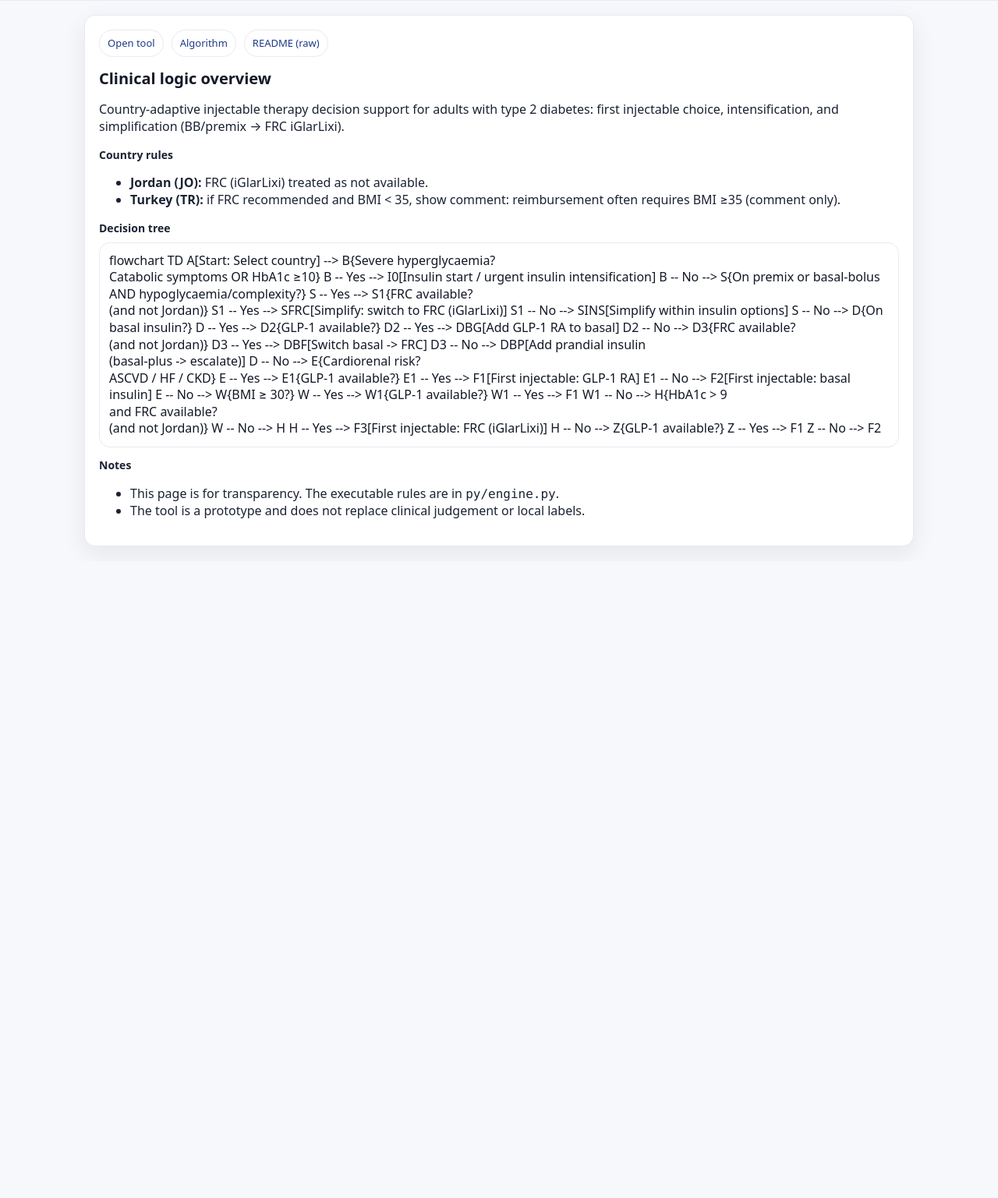
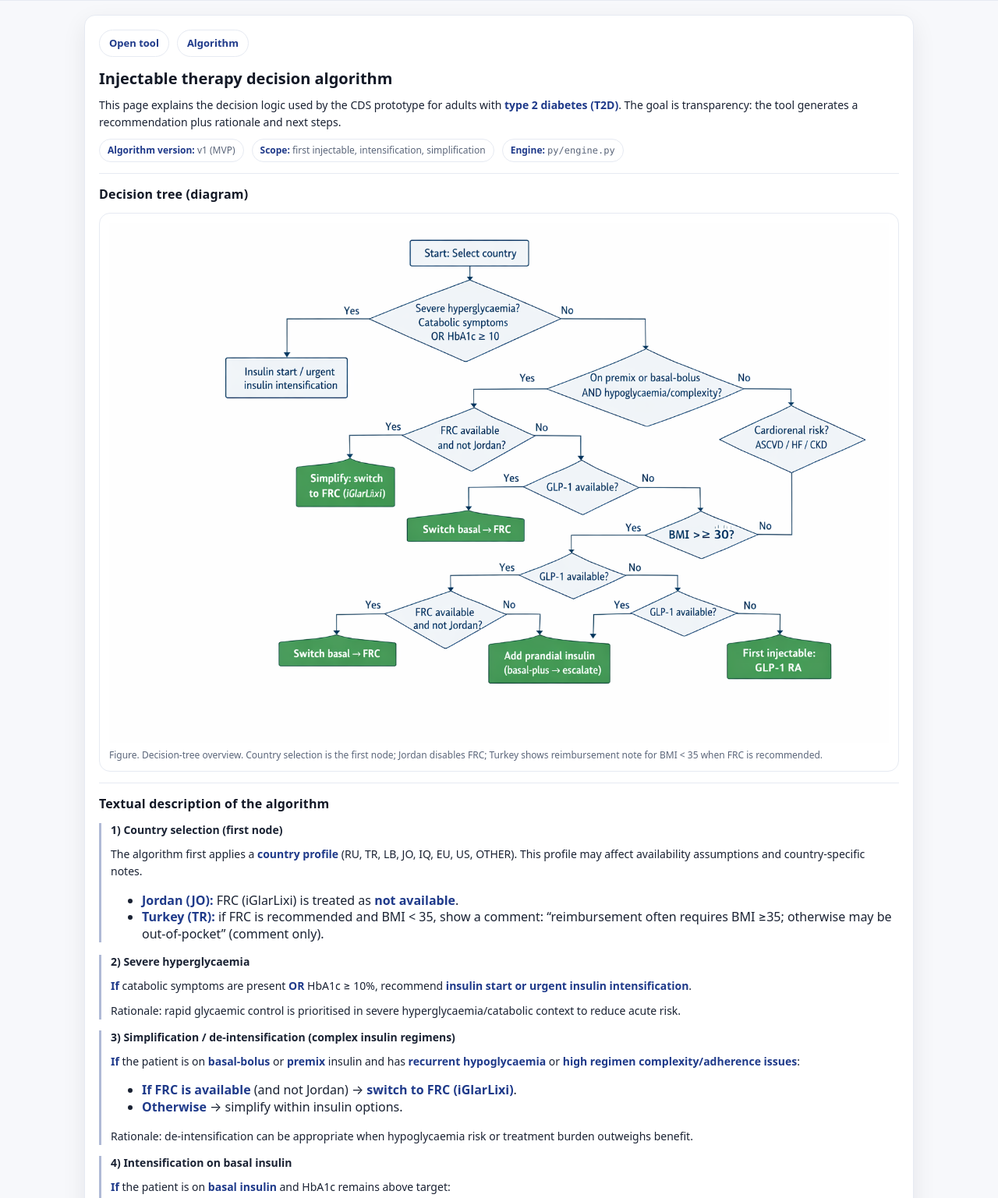
Before and after one commit to Sci-Pie/T2DM-DSS, a plain HTML site: page algorithm.html in a window 1280 px wide. Shown: the part 80-1617 px from the top of the page at 78% size. Before the commit the page ends 800 px from the top, so only its background shows below. Drawn offline with Linux system fonts and the light colour scheme.

Commit message:
Update algorithm.html

```diff
--- a/algorithm.html
+++ b/algorithm.html
@@ -7,13 +7,30 @@
   <link rel="icon" href="data:,">
   <link rel="stylesheet" href="styles.css" />
   <style>
-    .doc h1{margin:0 0 10px 0;font-size:20px}
-    .doc p,.doc li{color:#1a2233}
-    .doc code{font-family: ui-monospace, SFMono-Regular, Menlo, Monaco, Consolas, "Liberation Mono","Courier New", monospace;}
-    .doc .nav{display:flex;gap:10px;margin-bottom:14px;flex-wrap:wrap}
-    .doc .nav a{font-size:13px;color:#1f3a8a;text-decoration:none;border:1px solid #e6eaf2;background:#fff;padding:8px 10px;border-radius:999px}
-    .doc .nav a:hover{filter:brightness(0.98)}
-    .mermaid{background:#fff;border:1px solid #e6eaf2;border-radius:14px;padding:12px;overflow:auto}
+    .doc h1 { margin: 0 0 10px 0; font-size: 20px; }
+    .doc p, .doc li { color: #1a2233; }
+    .doc code { font-family: ui-monospace, SFMono-Regular, Menlo, Monaco, Consolas, "Liberation Mono","Courier New", monospace; }
+
+    .nav { display:flex; gap:10px; margin-bottom:14px; flex-wrap:wrap; }
+    .nav a {
+      font-size:13px; color: var(--accent); text-decoration:none;
+      border:1px solid var(--line); background:#fff; padding:8px 12px;
+      border-radius:999px; font-weight:600;
+    }
+    .nav a:hover { filter: brightness(0.98); }
+
+    .figure { border:1px solid var(--line); border-radius: var(--radius); background:#fff; padding:12px; overflow:auto; }
+    .figure img { width:100%; height:auto; display:block; }
+    .caption { margin-top:8px; font-size:12px; color: var(--muted); }
+
+    .doc h2 { margin-top: 16px; font-size: 16px; }
+    .doc h3 { margin-top: 14px; }
+    .doc p { font-size:14px; line-height:1.55; margin: 10px 0; }
+    .doc strong { color: var(--accent); }
+
+    .node { border-left: 3px solid rgba(31,58,138,.35); padding-left: 12px; margin: 12px 0; }
+    .version { display:flex; gap:10px; flex-wrap:wrap; margin-top: 8px; color: var(--muted); font-size: 12px; }
+    .pill { border:1px solid var(--line); background:#fff; border-radius:999px; padding:6px 10px; }
   </style>
 </head>
 
@@ -33,68 +50,125 @@
       <div class="nav">
         <a href="./index.html">Open tool</a>
         <a href="./algorithm.html">Algorithm</a>
-        <a href="./README.md">README (raw)</a>
       </div>
 
-      <h1>Clinical logic overview</h1>
+      <h1>Injectable therapy decision algorithm</h1>
+
       <p>
-        Country-adaptive injectable therapy decision support for adults with type 2 diabetes:
-        first injectable choice, intensification, and simplification (BB/premix → FRC iGlarLixi).
+        This page explains the decision logic used by the CDS prototype for adults with
+        <strong>type 2 diabetes (T2D)</strong>. The goal is transparency: the tool generates a recommendation
+        plus rationale and next steps.
       </p>
 
-      <h3>Country rules</h3>
-      <ul>
-        <li><b>Jordan (JO):</b> FRC (iGlarLixi) treated as not available.</li>
-        <li><b>Turkey (TR):</b> if FRC recommended and BMI &lt; 35, show comment: reimbursement often requires BMI ≥35 (comment only).</li>
-      </ul>
-
-      <h3>Decision tree</h3>
-
-      <div class="mermaid">
-flowchart TD
-  A[Start: Select country] --> B{Severe hyperglycaemia?<br/>Catabolic symptoms OR HbA1c ≥10}
-  B -- Yes --> I0[Insulin start / urgent insulin intensification]
-
-  B -- No --> S{On premix or basal-bolus<br/>AND hypoglycaemia/complexity?}
-  S -- Yes --> S1{FRC available?<br/>(and not Jordan)}
-  S1 -- Yes --> SFRC[Simplify: switch to FRC (iGlarLixi)]
-  S1 -- No --> SINS[Simplify within insulin options]
-
-  S -- No --> D{On basal insulin?}
-  D -- Yes --> D2{GLP-1 available?}
-  D2 -- Yes --> DBG[Add GLP-1 RA to basal]
-  D2 -- No --> D3{FRC available?<br/>(and not Jordan)}
-  D3 -- Yes --> DBF[Switch basal -> FRC]
-  D3 -- No --> DBP[Add prandial insulin<br/>(basal-plus -> escalate)]
-
-  D -- No --> E{Cardiorenal risk?<br/>ASCVD / HF / CKD}
-  E -- Yes --> E1{GLP-1 available?}
-  E1 -- Yes --> F1[First injectable: GLP-1 RA]
-  E1 -- No --> F2[First injectable: basal insulin]
-
-  E -- No --> W{BMI ≥ 30?}
-  W -- Yes --> W1{GLP-1 available?}
-  W1 -- Yes --> F1
-  W1 -- No --> H{HbA1c > 9<br/>and FRC available?<br/>(and not Jordan)}
-  W -- No --> H
-
-  H -- Yes --> F3[First injectable: FRC (iGlarLixi)]
-  H -- No --> Z{GLP-1 available?}
-  Z -- Yes --> F1
-  Z -- No --> F2
+      <div class="version">
+        <span class="pill"><strong>Algorithm version:</strong> v1 (MVP)</span>
+        <span class="pill"><strong>Scope:</strong> first injectable, intensification, simplification</span>
+        <span class="pill"><strong>Engine:</strong> <code>py/engine.py</code></span>
       </div>
 
-      <h3>Notes</h3>
-      <ul>
-        <li>This page is for transparency. The executable rules are in <code>py/engine.py</code>.</li>
-        <li>The tool is a prototype and does not replace clinical judgement or local labels.</li>
-      </ul>
+      <hr class="sep" />
+
+      <h2>Decision tree (diagram)</h2>
+
+      <div class="figure">
+        <img src="assets/decision-tree.png" alt="Decision tree: T2D injectable therapy algorithm">
+        <div class="caption">
+          Figure. Decision-tree overview. Country selection is the first node; Jordan disables FRC;
+          Turkey shows reimbursement note for BMI &lt; 35 when FRC is recommended.
+        </div>
+      </div>
+
+      <hr class="sep" />
+
+      <h2>Textual description of the algorithm</h2>
+
+      <div class="node">
+        <h3>1) Country selection (first node)</h3>
+        <p>
+          The algorithm first applies a <strong>country profile</strong> (RU, TR, LB, JO, IQ, EU, US, OTHER).
+          This profile may affect availability assumptions and country-specific notes.
+        </p>
+        <ul>
+          <li><strong>Jordan (JO):</strong> FRC (iGlarLixi) is treated as <strong>not available</strong>.</li>
+          <li><strong>Turkey (TR):</strong> if FRC is recommended and BMI &lt; 35, show a comment:
+            “reimbursement often requires BMI ≥35; otherwise may be out-of-pocket” (comment only).
+          </li>
+        </ul>
+      </div>
+
+      <div class="node">
+        <h3>2) Severe hyperglycaemia</h3>
+        <p>
+          <strong>If</strong> catabolic symptoms are present <strong>OR</strong> HbA1c ≥ 10%,
+          recommend <strong>insulin start or urgent insulin intensification</strong>.
+        </p>
+        <p class="caption">
+          Rationale: rapid glycaemic control is prioritised in severe hyperglycaemia/catabolic context to reduce acute risk.
+        </p>
+      </div>
+
+      <div class="node">
+        <h3>3) Simplification / de-intensification (complex insulin regimens)</h3>
+        <p>
+          <strong>If</strong> the patient is on <strong>basal-bolus</strong> or <strong>premix</strong> insulin
+          and has <strong>recurrent hypoglycaemia</strong> or <strong>high regimen complexity/adherence issues</strong>:
+        </p>
+        <ul>
+          <li><strong>If FRC is available</strong> (and not Jordan) → <strong>switch to FRC (iGlarLixi)</strong>.</li>
+          <li><strong>Otherwise</strong> → simplify within insulin options.</li>
+        </ul>
+        <p class="caption">
+          Rationale: de-intensification can be appropriate when hypoglycaemia risk or treatment burden outweighs benefit.
+        </p>
+      </div>
+
+      <div class="node">
+        <h3>4) Intensification on basal insulin</h3>
+        <p><strong>If</strong> the patient is on <strong>basal insulin</strong> and HbA1c remains above target:</p>
+        <ol>
+          <li><strong>If GLP-1 RA is available</strong> → add GLP-1 RA to basal insulin.</li>
+          <li><strong>Else if FRC is available</strong> (and not Jordan) → switch basal insulin to FRC (iGlarLixi).</li>
+          <li><strong>Else</strong> → add prandial insulin (basal-plus strategy, stepwise escalation).</li>
+        </ol>
+        <p class="caption">
+          Rationale: GLP-1 RA is typically preferred before adding mealtime insulin when feasible; FRC provides basal+postprandial control with one injection.
+        </p>
+      </div>
+
+      <div class="node">
+        <h3>5) First injectable selection (no current injectable therapy)</h3>
+
+        <p><strong>A. Cardiorenal disease (ASCVD / HF / CKD):</strong></p>
+        <ul>
+          <li>If GLP-1 RA available → <strong>start GLP-1 RA</strong>.</li>
+          <li>Otherwise → <strong>start basal insulin</strong>.</li>
+        </ul>
+
+        <p><strong>B. Obesity-driven approach (BMI ≥ 30):</strong></p>
+        <ul>
+          <li>If GLP-1 RA available → <strong>start GLP-1 RA</strong>.</li>
+        </ul>
+
+        <p><strong>C. Higher HbA1c without catabolic symptoms:</strong></p>
+        <ul>
+          <li>If HbA1c &gt; 9 and FRC available (not Jordan) → <strong>start FRC (iGlarLixi)</strong>.</li>
+        </ul>
+
+        <p><strong>D. Default rule:</strong></p>
+        <ul>
+          <li>If GLP-1 RA available → <strong>start GLP-1 RA</strong>.</li>
+          <li>Otherwise → <strong>start basal insulin</strong>.</li>
+        </ul>
+      </div>
+
+      <hr class="sep" />
+
+      <h2>Disclaimer</h2>
+      <p class="caption">
+        This tool is a clinical decision-support prototype for internal evaluation. It does not replace clinical judgement,
+        local guidance, institutional policies, or product labels. Always individualise therapy.
+      </p>
     </section>
   </main>
-
-  <script type="module">
-    import mermaid from "https://cdn.jsdelivr.net/npm/mermaid@10/dist/mermaid.esm.min.mjs";
-    mermaid.initialize({ startOnLoad: true, theme: "neutral" });
-  </script>
 </body>
 </html>
```
